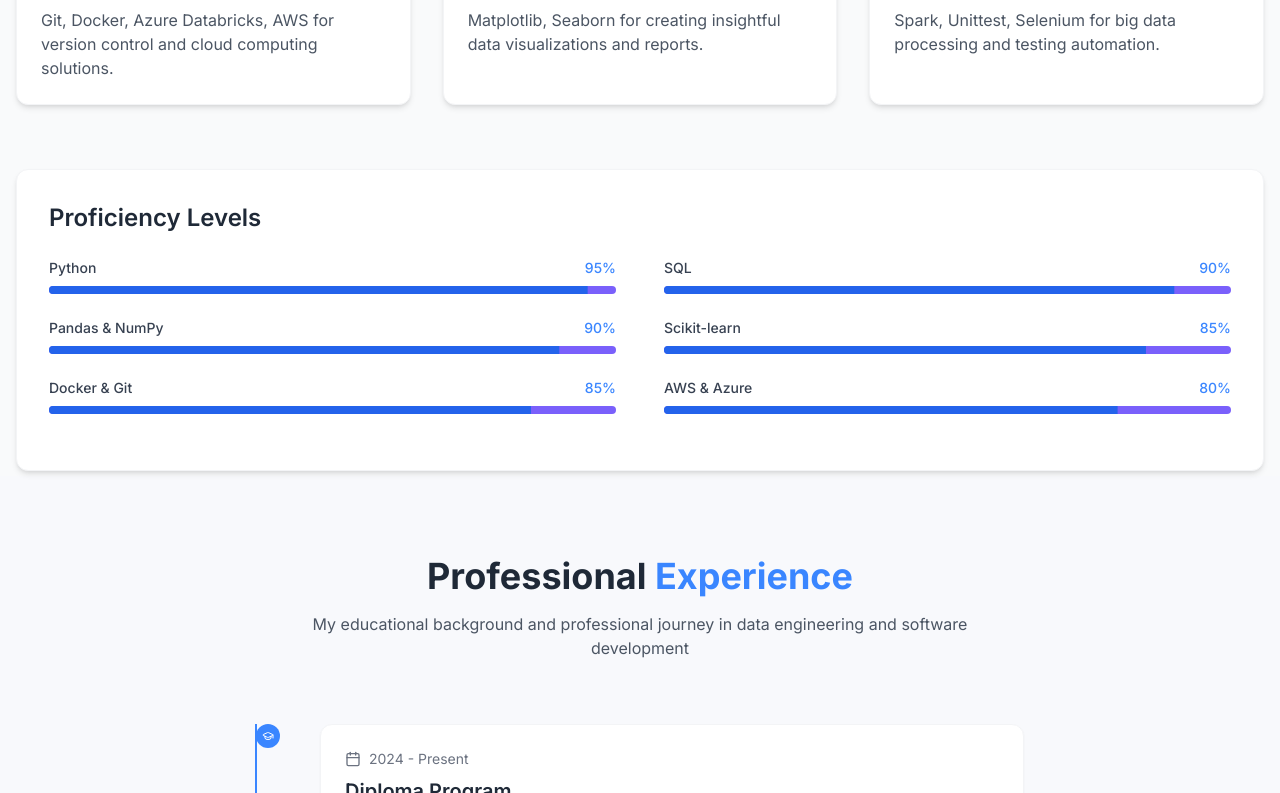
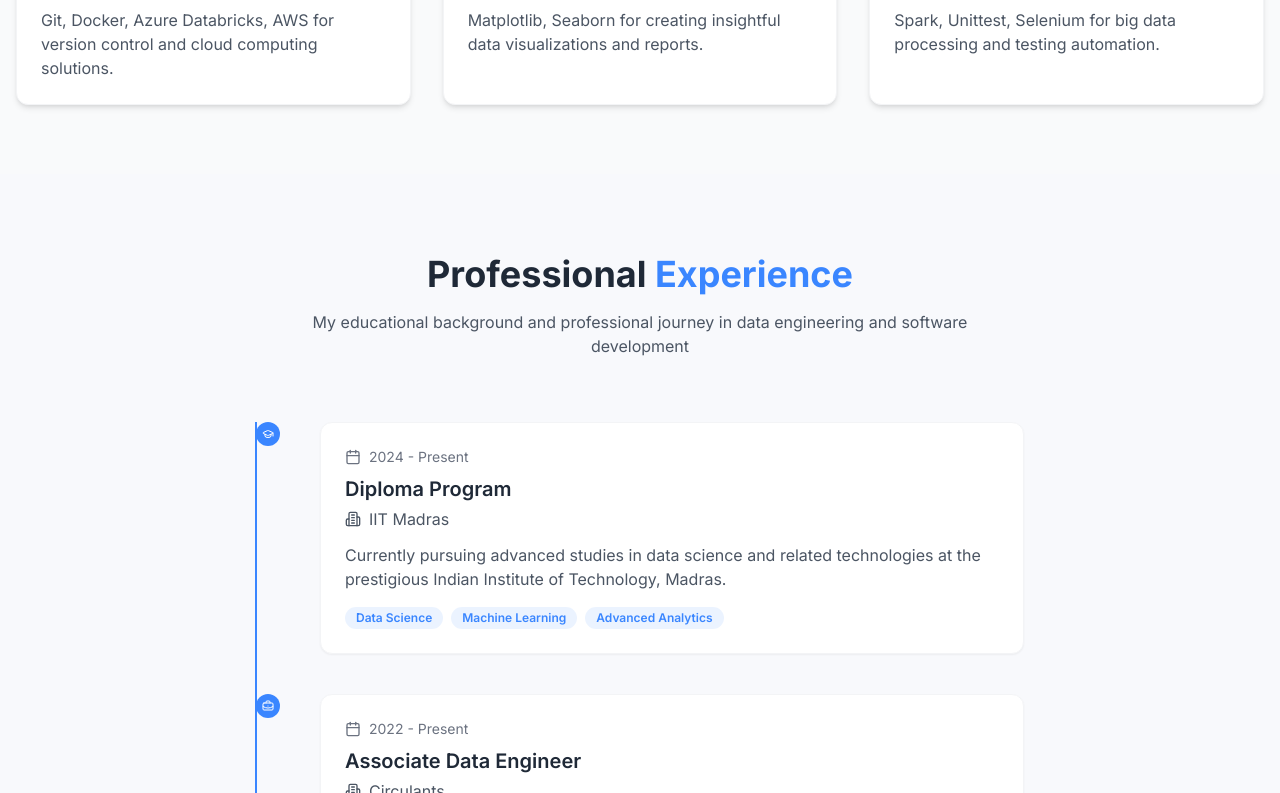
Before and after one commit to rap2rapesh/portfolio_website, a React (Vite) app: page / in a window 1280 px wide. Shown: the part 1288-2081 px from the top of the page. Built offline with nearby package versions, Linux system fonts and the light colour scheme.

Commit message:
Visual edit in Lovable
Edited UI in Lovable

```diff
--- a/src/components/SkillsSection.tsx
+++ b/src/components/SkillsSection.tsx
@@ -12,7 +12,7 @@ const SkillCard: React.FC<SkillCardProps> = ({
   description
 }) => <div className="bg-white p-6 shadow-md border border-gray-100 card-hover rounded-xl px-[24px]">
     <div className="text-portfolio-primary mb-4">{icon}</div>
-    <h3 className="text-xl font-semibold mb-2 text-portfolio-dark">{title}</h3>
+    <h3 className="text-xl mb-2 text-portfolio-dark font-semibold">{title}</h3>
     <p className="text-gray-600">{description}</p>
   </div>;
 interface SkillBarProps {
@@ -89,12 +89,7 @@ const SkillsSection = () => {
           {skillCards.map((skill, index) => <SkillCard key={index} icon={skill.icon} title={skill.title} description={skill.description} />)}
         </div>
 
-        <div className="bg-white rounded-xl shadow-md p-8 border border-gray-100">
-          <h3 className="text-2xl font-semibold text-portfolio-dark mb-6">Proficiency Levels</h3>
-          <div className="grid grid-cols-1 md:grid-cols-2 gap-x-12">
-            {technicalSkills.map((skill, index) => <SkillBar key={index} name={skill.name} percentage={skill.percentage} />)}
-          </div>
-        </div>
+
       </div>
     </section>;
 };
```
